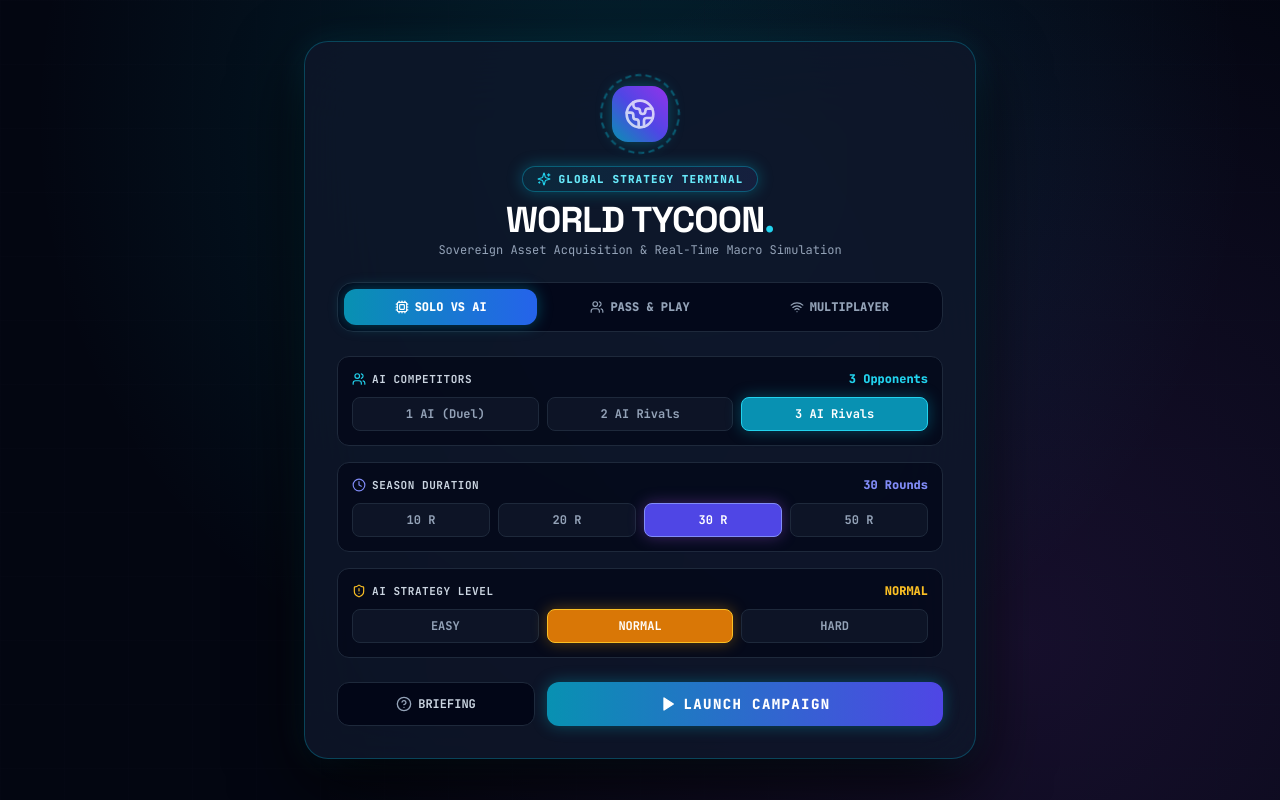
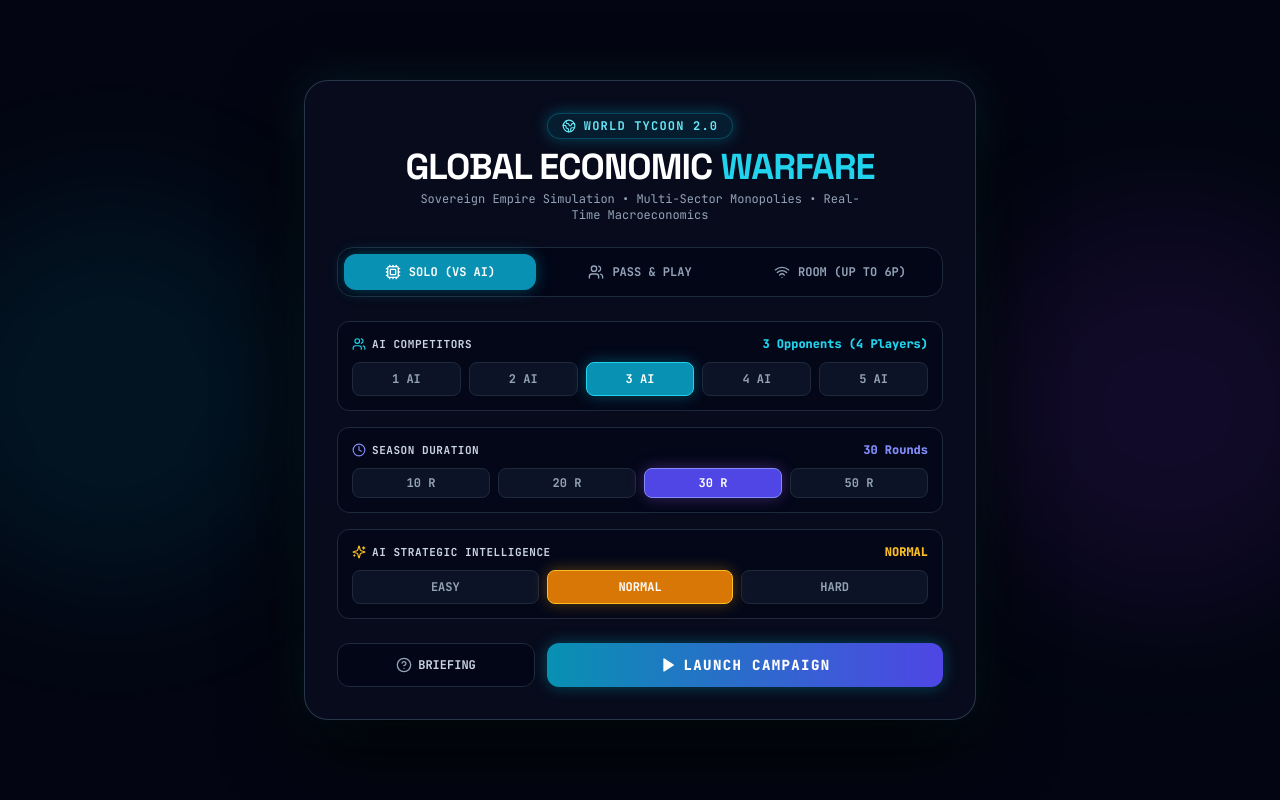
Before and after one commit to SanyamGupta16107/worldtycoon1.0, a React (Vite) app: page / in a window 1280 px wide. Built offline with nearby package versions, Linux system fonts and the light colour scheme.

Commit message:
Expand multiplayer rooms to support up to 6 players, update staging slots, token multi-pawn layout, and pass-and-play/solo capacity

```diff
--- a/src/components/Board/PlayerTokens.tsx
+++ b/src/components/Board/PlayerTokens.tsx
@@ -33,7 +33,7 @@ export const PlayerTokens: React.FC<PlayerTokensProps> = ({ gameState }) => {
         const leftPercent = ((space.gridCol - 0.5) / 9) * 100;
         const topPercent = ((space.gridRow - 0.5) / 9) * 100;
 
-        // Offset multi-player pawns cleanly
+        // Offset multi-player pawns cleanly (supporting up to 6 players on one tile)
         let offsetX = 0;
         let offsetY = 0;
         if (playersOnTile.length > 1) {
@@ -42,8 +42,10 @@ export const PlayerTokens: React.FC<PlayerTokensProps> = ({ gameState }) => {
             { x: 11, y: -11 },
             { x: -11, y: 11 },
             { x: 11, y: 11 },
+            { x: 0, y: -15 },
+            { x: 0, y: 15 },
           ];
-          const chosen = offsets[playerIndexInTile % 4];
+          const chosen = offsets[playerIndexInTile % 6];
           offsetX = chosen.x;
           offsetY = chosen.y;
         }
--- a/src/components/Lobby/LobbyScreen.tsx
+++ b/src/components/Lobby/LobbyScreen.tsx
@@ -27,7 +27,14 @@ export const LobbyScreen: React.FC<LobbyScreenProps> = ({
 
   // Pass & Play Config
   const [localPlayersCount, setLocalPlayersCount] = useState<number>(2);
-  const [localPlayerNames, setLocalPlayerNames] = useState<string[]>(['COMMANDER 1', 'COMMANDER 2', 'COMMANDER 3', 'COMMANDER 4']);
+  const [localPlayerNames, setLocalPlayerNames] = useState<string[]>([
+    'COMMANDER 1',
+    'COMMANDER 2',
+    'COMMANDER 3',
+    'COMMANDER 4',
+    'COMMANDER 5',
+    'COMMANDER 6',
+  ]);
 
   // Online Multiplayer Config
   const [onlineAction, setOnlineAction] = useState<'choose' | 'host' | 'join'>('choose');
@@ -94,7 +101,7 @@ export const LobbyScreen: React.FC<LobbyScreenProps> = ({
         musicEnabled: false,
         gameSpeed: 'normal',
       },
-      onlinePlayerName,
+      onlinePlayerName || 'HOST EMPIRE',
       onlineColor,
       onlineAvatar
     );
@@ -102,104 +109,93 @@ export const LobbyScreen: React.FC<LobbyScreenProps> = ({
 
   const handleJoinOnline = () => {
     if (!joinRoomInput.trim()) return;
-    onJoinOnlineGame(joinRoomInput.trim().toUpperCase(), onlinePlayerName, onlineColor, onlineAvatar);
+    onJoinOnlineGame(
+      joinRoomInput.trim().toUpperCase(),
+      onlinePlayerName || 'ALLIED EMPIRE',
+      onlineColor,
+      onlineAvatar
+    );
   };
 
   return (
-    <div className="min-h-screen w-full bg-[#030611] text-slate-100 flex flex-col items-center justify-center p-3 sm:p-6 relative overflow-hidden font-sans select-none">
-      {/* Dynamic Cyber Aurora Background */}
-      <div className="absolute inset-0 bg-[radial-gradient(circle_at_50%_15%,rgba(6,182,212,0.16),transparent_65%)] pointer-events-none" />
-      <div className="absolute inset-0 bg-[radial-gradient(circle_at_80%_80%,rgba(168,85,247,0.12),transparent_60%)] pointer-events-none" />
-      <div className="absolute inset-0 bg-[linear-gradient(to_right,#0f172a18_1px,transparent_1px),linear-gradient(to_bottom,#0f172a18_1px,transparent_1px)] bg-[size:4rem_4rem] pointer-events-none" />
+    <div className="min-h-screen w-full bg-[#030612] text-slate-100 flex items-center justify-center p-3 sm:p-6 relative overflow-hidden font-sans select-none">
+      {/* Dynamic Background Glows */}
+      <div className="absolute top-1/4 -left-20 w-96 h-96 bg-cyan-600/10 rounded-full blur-3xl pointer-events-none" />
+      <div className="absolute bottom-1/4 -right-20 w-96 h-96 bg-purple-600/10 rounded-full blur-3xl pointer-events-none" />
 
-      {/* Main Glassmorphic Hub Deck */}
-      <div className="relative w-full max-w-2xl p-5 sm:p-8 rounded-3xl bg-slate-900/85 border border-cyan-500/30 shadow-[0_25px_70px_rgba(0,0,0,0.8),0_0_30px_rgba(6,182,212,0.15)] backdrop-blur-2xl z-10 flex flex-col items-center">
-        {/* Emblem & Holographic Title */}
-        <div className="flex flex-col items-center text-center mb-6">
-          <div className="relative w-16 h-16 sm:w-20 sm:h-20 mb-3 flex items-center justify-center">
-            <div className="absolute inset-0 rounded-full border-2 border-dashed border-cyan-500/40 animate-spin-slow" />
-            <div className="w-12 h-12 sm:w-14 sm:h-14 rounded-2xl bg-gradient-to-tr from-cyan-600 via-indigo-600 to-purple-600 flex items-center justify-center shadow-glow-cyan">
-              <Globe2 className="w-7 h-7 sm:w-8 sm:h-8 text-white animate-pulse" />
-            </div>
+      <div className="relative w-full max-w-2xl bg-[#080d1e]/90 border border-slate-700/80 rounded-3xl p-5 sm:p-8 shadow-[0_25px_80px_rgba(0,0,0,0.9),0_0_40px_rgba(6,182,212,0.15)] backdrop-blur-2xl flex flex-col items-center z-10">
+        {/* Game Title Header */}
+        <div className="flex flex-col items-center mb-6 text-center">
+          <div className="inline-flex items-center gap-2 px-3.5 py-1 rounded-full bg-cyan-500/10 border border-cyan-500/30 text-cyan-300 text-xs font-mono font-bold tracking-widest uppercase mb-2 shadow-glow-cyan">
+            <Globe2 className="w-3.5 h-3.5" /> WORLD TYCOON 2.0
           </div>
-
-          <div className="inline-flex items-center gap-2 px-3.5 py-1 rounded-full bg-gradient-to-r from-cyan-500/10 to-indigo-500/10 border border-cyan-500/40 text-cyan-300 text-[10px] sm:text-[11px] font-mono font-extrabold uppercase tracking-widest mb-2 shadow-glow-cyan">
-            <Sparkles className="w-3.5 h-3.5 text-cyan-400" /> GLOBAL STRATEGY TERMINAL
-          </div>
-
           <h1 className="text-3xl sm:text-4xl font-black tracking-tight text-white uppercase font-display">
-            WORLD TYCOON<span className="text-cyan-400">.</span>
+            GLOBAL ECONOMIC <span className="text-cyan-400">WARFARE</span>
           </h1>
-          <p className="text-xs font-mono text-slate-400 mt-0.5">
-            Sovereign Asset Acquisition & Real-Time Macro Simulation
+          <p className="text-xs font-mono text-slate-400 mt-1 max-w-md">
+            Sovereign Empire Simulation • Multi-Sector Monopolies • Real-Time Macroeconomics
           </p>
         </div>
 
-        {/* Mode Navigation Tabs */}
-        <div className="w-full grid grid-cols-3 gap-1.5 p-1.5 rounded-2xl bg-slate-950/80 border border-slate-800 mb-6 font-mono text-xs">
+        {/* Mode Select Tabs */}
+        <div className="grid grid-cols-3 gap-2 w-full p-1.5 bg-slate-950/80 rounded-2xl border border-slate-800 mb-6">
           <button
             onClick={() => setActiveTab('solo')}
-            className={`py-2.5 px-2 rounded-xl font-extrabold uppercase flex items-center justify-center gap-1.5 transition-all cursor-pointer ${
+            className={`py-2.5 px-3 rounded-xl font-bold font-mono text-xs uppercase flex items-center justify-center gap-2 transition-all cursor-pointer ${
               activeTab === 'solo'
-                ? 'bg-gradient-to-r from-cyan-600 to-blue-600 text-white shadow-glow-cyan'
-                : 'text-slate-400 hover:text-white hover:bg-slate-900/60'
+                ? 'bg-cyan-600 text-white shadow-glow-cyan'
+                : 'text-slate-400 hover:text-white'
             }`}
           >
-            <Cpu className="w-3.5 h-3.5" />
-            <span className="truncate">SOLO VS AI</span>
+            <Cpu className="w-4 h-4" /> Solo (vs AI)
           </button>
 
           <button
             onClick={() => setActiveTab('pass_and_play')}
-            className={`py-2.5 px-2 rounded-xl font-extrabold uppercase flex items-center justify-center gap-1.5 transition-all cursor-pointer ${
+            className={`py-2.5 px-3 rounded-xl font-bold font-mono text-xs uppercase flex items-center justify-center gap-2 transition-all cursor-pointer ${
               activeTab === 'pass_and_play'
-                ? 'bg-gradient-to-r from-purple-600 to-indigo-600 text-white shadow-glow-purple'
-                : 'text-slate-400 hover:text-white hover:bg-slate-900/60'
+                ? 'bg-purple-600 text-white shadow-glow-purple'
+                : 'text-slate-400 hover:text-white'
             }`}
           >
-            <Users className="w-3.5 h-3.5" />
-            <span className="truncate">PASS & PLAY</span>
+            <Users className="w-4 h-4" /> Pass & Play
           </button>
 
           <button
-            onClick={() => {
-              setActiveTab('online_multiplayer');
-              setOnlineAction('choose');
-            }}
-            className={`py-2.5 px-2 rounded-xl font-extrabold uppercase flex items-center justify-center gap-1.5 transition-all cursor-pointer ${
+            onClick={() => setActiveTab('online_multiplayer')}
+            className={`py-2.5 px-3 rounded-xl font-bold font-mono text-xs uppercase flex items-center justify-center gap-2 transition-all cursor-pointer ${
               activeTab === 'online_multiplayer'
-                ? 'bg-gradient-to-r from-emerald-600 to-teal-600 text-white shadow-glow-emerald'
-                : 'text-slate-400 hover:text-white hover:bg-slate-900/60'
+                ? 'bg-emerald-600 text-white shadow-glow-emerald'
+                : 'text-slate-400 hover:text-white'
             }`}
           >
-            <Wifi className="w-3.5 h-3.5" />
-            <span className="truncate">MULTIPLAYER</span>
+            <Wifi className="w-4 h-4" /> Room (Up to 6P)
           </button>
         </div>
 
         {/* TAB 1: SOLO VS AI */}
         {activeTab === 'solo' && (
           <div className="w-full space-y-4 text-xs font-mono animate-in fade-in duration-200">
-            {/* AI Opponents Count */}
+            {/* AI Opponents Count (1 to 5 AI bots -> 2 to 6 players) */}
             <div className="bg-slate-950/70 p-3.5 rounded-xl border border-slate-800">
               <div className="flex items-center justify-between mb-2.5 text-slate-300">
                 <span className="flex items-center gap-1.5 font-bold uppercase tracking-wider text-[11px]">
                   <Users className="w-3.5 h-3.5 text-cyan-400" /> AI Competitors
                 </span>
-                <span className="text-cyan-400 font-extrabold">{aiCount} Opponents</span>
+                <span className="text-cyan-400 font-extrabold">{aiCount} Opponents ({aiCount + 1} Players)</span>
               </div>
-              <div className="grid grid-cols-3 gap-2">
-                {[1, 2, 3].map(count => (
+              <div className="grid grid-cols-5 gap-2">
+                {[1, 2, 3, 4, 5].map(count => (
                   <button
                     key={count}
                     onClick={() => setAiCount(count)}
-                    className={`py-2 px-3 rounded-lg border font-bold text-center transition-all cursor-pointer ${
+                    className={`py-2 px-1 sm:px-2 rounded-lg border font-bold text-center transition-all cursor-pointer text-xs ${
                       aiCount === count
                         ? 'bg-cyan-600 border-cyan-400 text-white shadow-glow-cyan'
                         : 'bg-slate-900/80 border-slate-800 text-slate-400 hover:text-white hover:border-slate-700'
                     }`}
                   >
-                    {count} {count === 1 ? 'AI (Duel)' : 'AI Rivals'}
+                    {count} AI
                   </button>
                 ))}
               </div>
@@ -218,10 +214,10 @@ export const LobbyScreen: React.FC<LobbyScreenProps> = ({
                   <button
                     key={rounds}
                     onClick={() => setRoundLimit(rounds)}
-                    className={`py-2 px-3 rounded-lg border font-bold text-center transition-all cursor-pointer ${
+                    className={`py-1.5 px-3 rounded-lg border font-bold text-center transition-all cursor-pointer ${
                       roundLimit === rounds
                         ? 'bg-indigo-600 border-indigo-400 text-white shadow-glow-purple'
-                        : 'bg-slate-900/80 border-slate-800 text-slate-400 hover:text-white hover:border-slate-700'
+                        : 'bg-slate-900/80 border-slate-800 text-slate-400 hover:text-white'
                     }`}
                   >
                     {rounds} R
@@ -230,11 +226,11 @@ export const LobbyScreen: React.FC<LobbyScreenProps> = ({
               </div>
             </div>
 
-            {/* Difficulty */}
+            {/* AI Difficulty */}
             <div className="bg-slate-950/70 p-3.5 rounded-xl border border-slate-800">
               <div className="flex items-center justify-between mb-2.5 text-slate-300">
                 <span className="flex items-center gap-1.5 font-bold uppercase tracking-wider text-[11px]">
-                  <ShieldAlert className="w-3.5 h-3.5 text-amber-400" /> AI Strategy Level
+                  <Sparkles className="w-3.5 h-3.5 text-amber-400" /> AI Strategic Intelligence
                 </span>
                 <span className="text-amber-400 font-extrabold">{difficulty}</span>
               </div>
@@ -276,7 +272,7 @@ export const LobbyScreen: React.FC<LobbyScreenProps> = ({
         {/* TAB 2: PASS & PLAY (LOCAL MULTIPLAYER) */}
         {activeTab === 'pass_and_play' && (
           <div className="w-full space-y-4 text-xs font-mono animate-in fade-in duration-200">
-            {/* Player Count */}
+            {/* Player Count (2 to 6 Players) */}
             <div className="bg-slate-950/70 p-3.5 rounded-xl border border-slate-800">
               <div className="flex items-center justify-between mb-2.5 text-slate-300">
                 <span className="flex items-center gap-1.5 font-bold uppercase tracking-wider text-[11px]">
@@ -284,18 +280,18 @@ export const LobbyScreen: React.FC<LobbyScreenProps> = ({
                 </span>
                 <span className="text-purple-400 font-extrabold">{localPlayersCount} Players</span>
               </div>
-              <div className="grid grid-cols-3 gap-2">
-                {[2, 3, 4].map(count => (
+              <div className="grid grid-cols-5 gap-2">
+                {[2, 3, 4, 5, 6].map(count => (
                   <button
                     key={count}
                     onClick={() => setLocalPlayersCount(count)}
-                    className={`py-2 px-3 rounded-lg border font-bold text-center transition-all cursor-pointer ${
+                    className={`py-2 px-1 sm:px-2 rounded-lg border font-bold text-center transition-all cursor-pointer text-xs ${
                       localPlayersCount === count
                         ? 'bg-purple-600 border-purple-400 text-white shadow-glow-purple'
                         : 'bg-slate-900/80 border-slate-800 text-slate-400 hover:text-white hover:border-slate-700'
                     }`}
                   >
-                    {count} Players
+                    {count}P
                   </button>
                 ))}
               </div>
@@ -306,7 +302,7 @@ export const LobbyScreen: React.FC<LobbyScreenProps> = ({
               <span className="text-[10px] text-slate-400 uppercase font-bold block mb-1">
                 CONFIGURE COMMANDER NAMES:
               </span>
-              <div className="grid grid-cols-1 sm:grid-cols-2 gap-2">
+              <div className="grid grid-cols-1 sm:grid-cols-2 md:grid-cols-3 gap-2">
                 {Array.from({ length: localPlayersCount }).map((_, i) => (
                   <div key={i} className="flex items-center gap-2 p-1.5 rounded-lg bg-slate-900 border border-slate-800">
                     <span
@@ -435,12 +431,12 @@ export const LobbyScreen: React.FC<LobbyScreenProps> = ({
                   />
 
                   {/* Avatar Picker */}
-                  <div className="flex gap-1">
-                    {AVATAR_OPTIONS.slice(0, 4).map(av => (
+                  <div className="flex gap-1 overflow-x-auto max-w-full pb-0.5">
+                    {AVATAR_OPTIONS.map(av => (
                       <button
                         key={av}
                         onClick={() => setOnlineAvatar(av)}
-                        className={`p-1.5 rounded-lg border text-base cursor-pointer ${
+                        className={`p-1.5 rounded-lg border text-base cursor-pointer shrink-0 ${
                           onlineAvatar === av ? 'bg-cyan-600 border-cyan-400 scale-110' : 'bg-slate-900 border-slate-800'
                         }`}
                       >
--- a/src/components/Lobby/OnlineRoomLobby.tsx
+++ b/src/components/Lobby/OnlineRoomLobby.tsx
@@ -86,7 +86,7 @@ export const OnlineRoomLobby: React.FC<OnlineRoomLobbyProps> = ({
         <div className="w-full mb-6">
           <div className="flex items-center justify-between text-xs font-mono text-slate-400 uppercase font-bold mb-2">
             <span className="flex items-center gap-1.5">
-              <Users className="w-4 h-4 text-cyan-400" /> CONNECTED EMPIRES ({players.length} / 4)
+              <Users className="w-4 h-4 text-cyan-400" /> CONNECTED EMPIRES ({players.length} / 6)
             </span>
             <span>{isHost ? 'YOU ARE HOST' : 'WAITING FOR HOST'}</span>
           </div>
@@ -124,7 +124,7 @@ export const OnlineRoomLobby: React.FC<OnlineRoomLobbyProps> = ({
               </div>
             ))}
 
-            {Array.from({ length: 4 - players.length }).map((_, i) => (
+            {Array.from({ length: Math.max(0, 6 - players.length) }).map((_, i) => (
               <div
                 key={i}
                 className="p-3 rounded-xl border border-dashed border-slate-800/60 text-center text-slate-600 text-xs font-mono"
--- a/src/game/gameState.ts
+++ b/src/game/gameState.ts
@@ -51,6 +51,8 @@ const BOT_ROSTER: { name: string; color: Player['color']; avatar: string; person
   { name: 'NEXUS-AI', color: '#a855f7', avatar: '🤖', personality: 'aggressive' },
   { name: 'VALKYRIE-AI', color: '#f59e0b', avatar: '🛰️', personality: 'balanced' },
   { name: 'QUANTUM-AI', color: '#10b981', avatar: '⚡', personality: 'conservative' },
+  { name: 'TITAN-AI', color: '#ec4899', avatar: '👑', personality: 'aggressive' },
+  { name: 'SOLARIS-AI', color: '#ef4444', avatar: '🚀', personality: 'balanced' },
 ];
 
 /**
@@ -61,8 +63,8 @@ export function createInitialGameState(userConfig: Partial<GameConfig> = {}): Ga
   const players: Player[] = [];
 
   if (config.mode === 'pass_and_play') {
-    const humanCount = Math.min(Math.max(2, config.humanCount || 2), 4);
-    const defaultAvatars = ['👨‍✈️', '👑', '💎', '🚀'];
+    const humanCount = Math.min(Math.max(2, config.humanCount || 2), 6);
+    const defaultAvatars = ['👨‍✈️', '👑', '💎', '🚀', '🤖', '⚡'];
     for (let i = 0; i < humanCount; i++) {
       players.push({
         id: `player-${i + 1}`,
@@ -131,7 +133,7 @@ export function createInitialGameState(userConfig: Partial<GameConfig> = {}): Ga
       },
     });
 
-    const aiToSpawn = Math.min(Math.max(1, config.aiCount), 3);
+    const aiToSpawn = Math.min(Math.max(1, config.aiCount), 5);
     for (let i = 0; i < aiToSpawn; i++) {
       const bot = BOT_ROSTER[i];
       players.push({
@@ -221,7 +223,7 @@ export function addMultiplayerPeer(
   color: Player['color'],
   avatar: string
 ): GameState {
-  if (state.players.some(p => p.id === playerId || (peerId && p.peerId === peerId)) || state.players.length >= 4) {
+  if (state.players.some(p => p.id === playerId || (peerId && p.peerId === peerId)) || state.players.length >= 6) {
     return state;
   }
 
```
